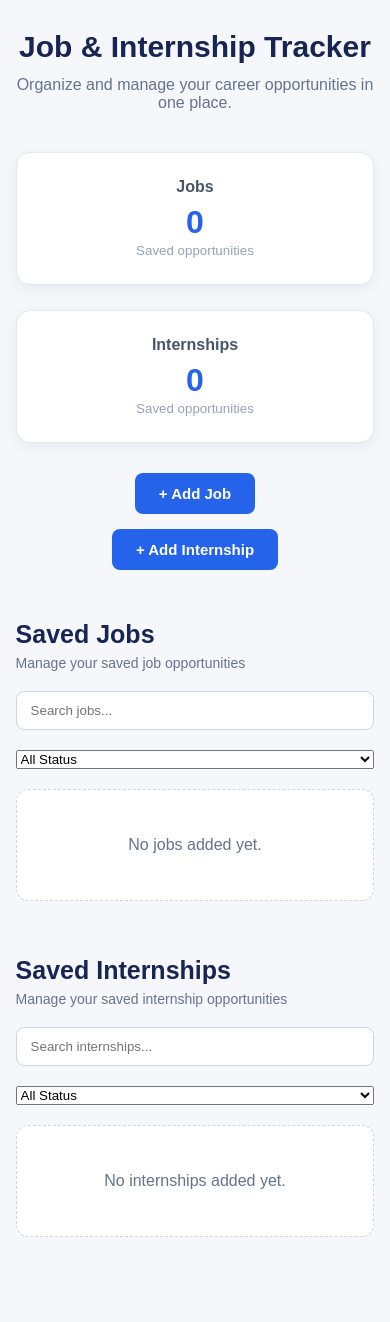
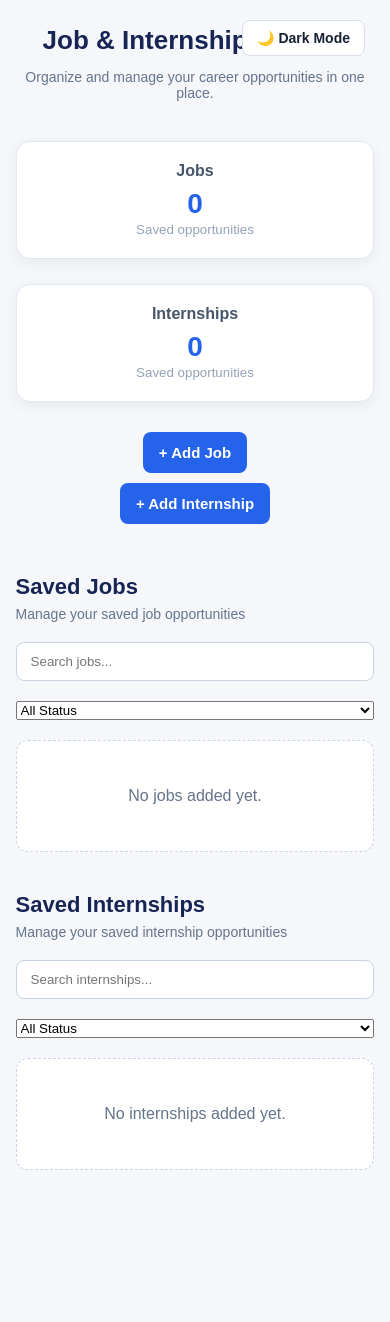
Before and after one commit to Ramvelivela/job-internship-tracker, a Flask app: page / in a window 390 px wide. After the commit the page ends 1170 px from the top, so only its background shows below. Run offline with Flask 3, Linux system fonts and the light colour scheme; data that the repository does not hold is empty.

Commit message:
Add dark mode

```diff
--- a/static/style.css
+++ b/static/style.css
@@ -363,3 +363,150 @@
 .back-btn:hover {
     background: #f5f7fb;
 }
+
+/* ---------- Enhanced Mobile Experience ---------- */
+
+@media (max-width: 500px) {
+
+    .container {
+        width: 92%;
+        padding: 24px 0 45px;
+    }
+
+    .hero h1 {
+        font-size: 26px;
+        line-height: 1.25;
+    }
+
+    .hero p {
+        font-size: 14px;
+    }
+
+    .stat-box {
+        padding: 20px;
+    }
+
+    .stat-box strong {
+        font-size: 28px;
+    }
+
+    .action-buttons {
+        width: 100%;
+        gap: 10px;
+    }
+
+    .primary-btn {
+        width: 100%;
+        padding: 12px 16px;
+    }
+
+    .section {
+        margin-bottom: 40px;
+    }
+
+    .section-header h2 {
+        font-size: 22px;
+    }
+
+    .section-header input,
+    .section-header select {
+        width: 100%;
+    }
+
+    .job-card,
+    .internship-card {
+        padding: 20px;
+    }
+
+    .card-content h3 {
+        font-size: 19px;
+    }
+
+    .card-actions {
+        flex-direction: column;
+    }
+
+    .card-actions a,
+    .card-actions button {
+        width: 100%;
+    }
+
+    .form-page {
+        width: 100%;
+        padding: 24px 20px;
+        margin-top: 10px;
+    }
+
+    .form-header h1 {
+        font-size: 27px;
+    }
+
+    .form-actions {
+        flex-direction: column;
+    }
+
+    .form-actions button,
+    .form-actions a {
+        width: 100%;
+        text-align: center;
+    }
+}
+
+/* ---------- Dark Mode ---------- */
+
+.theme-toggle {
+    position: fixed;
+    top: 20px;
+    right: 25px;
+    border: 1px solid #d8dee9;
+    background: white;
+    color: #172033;
+    padding: 9px 14px;
+    border-radius: 8px;
+    cursor: pointer;
+    font-size: 14px;
+    font-weight: 600;
+    z-index: 1000;
+}
+
+body.dark-mode {
+    background: #111827;
+    color: #e5e7eb;
+}
+
+body.dark-mode .hero h1,
+body.dark-mode .section-header h2,
+body.dark-mode .card-content h3 {
+    color: #f9fafb;
+}
+
+body.dark-mode .hero p,
+body.dark-mode .section-header p,
+body.dark-mode .card-content p {
+    color: #cbd5e1;
+}
+
+body.dark-mode .stat-box,
+body.dark-mode .job-card,
+body.dark-mode .internship-card,
+body.dark-mode .empty-state {
+    background: #1f2937;
+    border-color: #374151;
+    box-shadow: none;
+}
+
+body.dark-mode .stat-label {
+    color: #cbd5e1;
+}
+
+body.dark-mode .section-header input {
+    background: #1f2937;
+    color: #f9fafb;
+    border-color: #4b5563;
+}
+
+body.dark-mode .theme-toggle {
+    background: #1f2937;
+    color: #f9fafb;
+    border-color: #4b5563;
+}
--- a/templates/index.html
+++ b/templates/index.html
@@ -6,6 +6,10 @@
 </head>
 
 <body>
+
+    <button id="themeToggle" class="theme-toggle" onclick="toggleTheme()">
+        🌙 Dark Mode
+    </button>
 
     <div class="container">
 
@@ -316,6 +320,18 @@
             });
         }
 
+        function toggleTheme() {
+             document.body.classList.toggle("dark-mode");
+
+            let button = document.getElementById("themeToggle");
+
+            if (document.body.classList.contains("dark-mode")) {
+                button.innerHTML = "☀️ Light Mode";
+            } else {
+                button.innerHTML = "🌙 Dark Mode";
+            }
+        }
+
     </script>
 
 </body>
```
